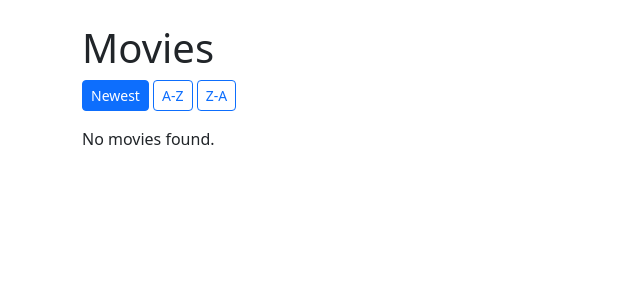
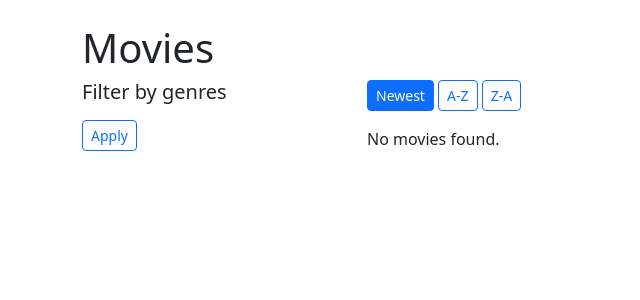
Before and after one commit to Dan1scum/HOME-VIDEO4.2, a Django app: page / in a window 1280 px wide. Shown: the part 56-356 px from the top of the page, without its empty margins (0-640 px from the left). Run offline with Django 5.2, Linux system fonts and the light colour scheme; data that the repository does not hold is empty.

Commit message:
Update: 2

```diff
--- a/movies/urls.py
+++ b/movies/urls.py
@@ -8,6 +8,7 @@ urlpatterns = [
     path('', views.movie_list, name='list'),
     path('movie/<int:pk>/', views.movie_detail, name='detail'),
     path('create/', views.movie_create, name='create'),
+    path('ajax/filter/', views.ajax_filter, name='ajax_filter'),
     path('register/', views.register_view, name='register'),
     path('login/', auth_views.LoginView.as_view(template_name='movies/login.html'), name='login'),
     path('logout/', auth_views.LogoutView.as_view(next_page='movies:list'), name='logout'),
--- a/movies/views.py
+++ b/movies/views.py
@@ -1,66 +1,109 @@
 from django.shortcuts import render, get_object_or_404, redirect
-from .models import Movie, Category
+from .models import Movie, Category, Genre
 from .forms import MovieForm, RegisterForm
 from django.contrib.auth.decorators import login_required
 from django.contrib import messages
 from django.core.paginator import Paginator
+from django.db.models.functions import Lower
 
 
 def movie_list(request):
-	qs = Movie.objects.all().order_by('-created_at')
-	q = request.GET.get('q')
-	cat = request.GET.get('category')
-	sort_by = request.GET.get('sort', '-created_at')
+    qs = Movie.objects.all().order_by('-created_at')
+    q = request.GET.get('q')
+    cat = request.GET.get('category')
+    genres_selected = request.GET.getlist('genre')
+    sort_by = request.GET.get('sort', '-created_at')
 
-	if q:
-		qs = qs.filter(title__icontains=q)
-	if cat:
-		qs = qs.filter(category__id=cat)
+    if q:
+        q_clean = q.strip()
+        # split query into tokens and filter by each token (case-insensitive)
+        tokens = [t for t in q_clean.split() if t]
+        if tokens:
+            qs = qs.annotate(title_lower=Lower('title'))
+            for t in tokens:
+                qs = qs.filter(title_lower__contains=t.lower())
+    if cat:
+        qs = qs.filter(category__id=cat)
+    if genres_selected:
+        # filter by any of the selected genres (many-to-many)
+        qs = qs.filter(genres__id__in=genres_selected).distinct()
 
-	# Валидная сортировка
-	valid_sorts = ['-created_at', 'created_at', 'title', '-title']
-	if sort_by in valid_sorts:
-		qs = qs.order_by(sort_by)
+    # Валидная сортировка
+    valid_sorts = ['-created_at', 'created_at', 'title', '-title']
+    if sort_by in valid_sorts:
+        qs = qs.order_by(sort_by)
 
-	# Пагинация (10 фильмов на странице)
-	paginator = Paginator(qs, 10)
-	page_number = request.GET.get('page')
-	movies = paginator.get_page(page_number)
+    # Пагинация (10 фильмов на странице)
+    paginator = Paginator(qs, 10)
+    page_number = request.GET.get('page')
+    movies = paginator.get_page(page_number)
 
-	context = {
-		'movies': movies,
-		'q': q,
-		'cat': cat,
-		'sort_by': sort_by,
-	}
-	return render(request, 'movies/movie_list.html', context)
+    # Все жанры для фильтрации
+    all_genres = Genre.objects.all()
+    # нормализуем выбранные жанры в список int для шаблона
+    try:
+        selected_genres = [int(x) for x in genres_selected]
+    except Exception:
+        selected_genres = []
+
+    context = {
+        'movies': movies,
+        'q': q,
+        'cat': cat,
+        'sort_by': sort_by,
+        'genres': all_genres,
+        'selected_genres': selected_genres,
+    }
+    return render(request, 'movies/movie_list.html', context)
+
+
+def ajax_filter(request):
+    """Возвращает HTML-фрагмент с карточками фильтрованных фильмов (для AJAX)."""
+    qs = Movie.objects.all().order_by('-created_at')
+    q = request.GET.get('q')
+    cat = request.GET.get('category')
+    genres_selected = request.GET.getlist('genre')
+
+    if q:
+        q_clean = q.strip()
+        tokens = [t for t in q_clean.split() if t]
+        if tokens:
+            qs = qs.annotate(title_lower=Lower('title'))
+            for t in tokens:
+                qs = qs.filter(title_lower__contains=t.lower())
+    if cat:
+        qs = qs.filter(category__id=cat)
+    if genres_selected:
+        qs = qs.filter(genres__id__in=genres_selected).distinct()
+
+    return render(request, 'movies/_movie_cards.html', {'movies': qs})
 
 
 def movie_detail(request, pk):
-	movie = get_object_or_404(Movie, pk=pk)
-	return render(request, 'movies/movie_detail.html', {'movie': movie})
+    movie = get_object_or_404(Movie, pk=pk)
+    return render(request, 'movies/movie_detail.html', {'movie': movie})
 
 
 @login_required
 def movie_create(request):
-	if request.method == 'POST':
-		form = MovieForm(request.POST, request.FILES)
-		if form.is_valid():
-			movie = form.save()
-			messages.success(request, 'Movie created successfully')
-			return redirect('movies:detail', pk=movie.pk)
-	else:
-		form = MovieForm()
-	return render(request, 'movies/movie_create.html', {'form': form})
+    if request.method == 'POST':
+        form = MovieForm(request.POST, request.FILES)
+        if form.is_valid():
+            movie = form.save()
+            messages.success(request, 'Movie created successfully')
+            return redirect('movies:detail', pk=movie.pk)
+    else:
+        form = MovieForm()
+    return render(request, 'movies/movie_create.html', {'form': form})
 
 
 def register_view(request):
-	if request.method == 'POST':
-		form = RegisterForm(request.POST)
-		if form.is_valid():
-			form.save()
-			messages.success(request, 'Registration successful. You can now log in.')
-			return redirect('movies:login')
-	else:
-		form = RegisterForm()
-	return render(request, 'movies/register.html', {'form': form})
+    if request.method == 'POST':
+        form = RegisterForm(request.POST)
+        if form.is_valid():
+            form.save()
+            messages.success(request, 'Registration successful. You can now log in.')
+            return redirect('movies:login')
+    else:
+        form = RegisterForm()
+    return render(request, 'movies/register.html', {'form': form})
--- /dev/null
+++ b/templates/movies/_movie_cards.html
@@ -0,0 +1,20 @@
+{% comment %}Фрагмент: карточки фильмов (используется для AJAX и основного рендера){% endcomment %}
+<div class="row" id="cards-list">
+    {% for movie in movies %}
+        <div class="col-md-4 mb-3">
+            <div class="card">
+                {% if movie.poster %}
+                    <img src="{{ movie.poster.url }}" class="card-img-top" alt="{{ movie.title }}">
+                {% endif %}
+                <div class="card-body">
+                    <h5 class="card-title">{{ movie.title }}</h5>
+                    <p class="card-text">{{ movie.description|truncatechars:120 }}</p>
+                    <p class="card-text"><small class="text-muted">Category: {{ movie.category }}</small></p>
+                    <a href="{% url 'movies:detail' movie.pk %}" class="btn btn-primary">Details</a>
+                </div>
+            </div>
+        </div>
+    {% empty %}
+        <p>No movies found.</p>
+    {% endfor %}
+</div>
--- a/templates/movies/movie_list.html
+++ b/templates/movies/movie_list.html
@@ -3,74 +3,88 @@
 {% block content %}
 	<h1>Movies</h1>
 
-	<!-- Sorting buttons -->
-	<div class="mb-3">
-		<a href="?sort=-created_at{% if q %}&q={{ q }}{% endif %}{% if cat %}&category={{ cat }}{% endif %}"
-		   class="btn btn-sm {% if sort_by == '-created_at' %}btn-primary{% else %}btn-outline-primary{% endif %}">
-			Newest
-		</a>
-		<a href="?sort=title{% if q %}&q={{ q }}{% endif %}{% if cat %}&category={{ cat }}{% endif %}"
-		   class="btn btn-sm {% if sort_by == 'title' %}btn-primary{% else %}btn-outline-primary{% endif %}">
-			A-Z
-		</a>
-		<a href="?sort=-title{% if q %}&q={{ q }}{% endif %}{% if cat %}&category={{ cat }}{% endif %}"
-		   class="btn btn-sm {% if sort_by == '-title' %}btn-primary{% else %}btn-outline-primary{% endif %}">
-			Z-A
-		</a>
+	<div class="row mb-3">
+		<div class="col-md-3">
+			<h5>Filter by genres</h5>
+			<form id="filter-form" method="get">
+				{% for g in genres %}
+				<div class="form-check">
+					<input class="form-check-input" type="checkbox" name="genre" value="{{ g.id }}" id="genre-{{ g.id }}" {% if g.id in selected_genres %}checked{% endif %}>
+					<label class="form-check-label" for="genre-{{ g.id }}">{{ g.name }}</label>
+				</div>
+				{% endfor %}
+				<button class="btn btn-sm btn-outline-primary mt-2" type="submit">Apply</button>
+			</form>
+		</div>
+
+		<div class="col-md-9">
+			<div class="mb-3">
+				<a href="?sort=-created_at{% if q %}&q={{ q }}{% endif %}{% if cat %}&category={{ cat }}{% endif %}" class="btn btn-sm {% if sort_by == '-created_at' %}btn-primary{% else %}btn-outline-primary{% endif %}">Newest</a>
+				<a href="?sort=title{% if q %}&q={{ q }}{% endif %}{% if cat %}&category={{ cat }}{% endif %}" class="btn btn-sm {% if sort_by == 'title' %}btn-primary{% else %}btn-outline-primary{% endif %}">A-Z</a>
+				<a href="?sort=-title{% if q %}&q={{ q }}{% endif %}{% if cat %}&category={{ cat }}{% endif %}" class="btn btn-sm {% if sort_by == '-title' %}btn-primary{% else %}btn-outline-primary{% endif %}">Z-A</a>
+			</div>
+
+			<div id="cards-container">
+				{% include 'movies/_movie_cards.html' %}
+			</div>
+		</div>
 	</div>
 
-	<div class="row">
-		{% for movie in movies %}
-			<div class="col-md-4 mb-3">
-				<div class="card">
-					{% if movie.poster %}
-						<img src="{{ movie.poster.url }}" class="card-img-top" alt="{{ movie.title }}">
-					{% endif %}
-					<div class="card-body">
-						<h5 class="card-title">{{ movie.title }}</h5>
-						<p class="card-text">{{ movie.description|truncatechars:120 }}</p>
-						<p class="card-text"><small class="text-muted">Category: {{ movie.category }}</small></p>
-						<a href="{% url 'movies:detail' movie.pk %}" class="btn btn-primary">Details</a>
-					</div>
-				</div>
-			</div>
-		{% empty %}
-			<p>No movies found.</p>
-		{% endfor %}
-	</div>
-
-	<!-- Pagination -->
 	{% if movies.has_other_pages %}
 	<nav aria-label="Page navigation" class="mt-4">
 		<ul class="pagination">
 			{% if movies.has_previous %}
-				<li class="page-item">
-					<a class="page-link" href="?page=1{% if q %}&q={{ q }}{% endif %}{% if cat %}&category={{ cat }}{% endif %}{% if sort_by != '-created_at' %}&sort={{ sort_by }}{% endif %}">First</a>
-				</li>
-				<li class="page-item">
-					<a class="page-link" href="?page={{ movies.previous_page_number }}{% if q %}&q={{ q }}{% endif %}{% if cat %}&category={{ cat }}{% endif %}{% if sort_by != '-created_at' %}&sort={{ sort_by }}{% endif %}">Previous</a>
-				</li>
+			<li class="page-item"><a class="page-link" href="?page=1{% if q %}&q={{ q }}{% endif %}{% if cat %}&category={{ cat }}{% endif %}{% if sort_by != '-created_at' %}&sort={{ sort_by }}{% endif %}">First</a></li>
+			<li class="page-item"><a class="page-link" href="?page={{ movies.previous_page_number }}{% if q %}&q={{ q }}{% endif %}{% if cat %}&category={{ cat }}{% endif %}{% if sort_by != '-created_at' %}&sort={{ sort_by }}{% endif %}">Previous</a></li>
 			{% endif %}
 
 			{% for num in movies.paginator.page_range %}
 				{% if movies.number == num %}
 					<li class="page-item active"><span class="page-link">{{ num }}</span></li>
 				{% elif num > movies.number|add:'-3' and num < movies.number|add:'3' %}
-					<li class="page-item">
-						<a class="page-link" href="?page={{ num }}{% if q %}&q={{ q }}{% endif %}{% if cat %}&category={{ cat }}{% endif %}{% if sort_by != '-created_at' %}&sort={{ sort_by }}{% endif %}">{{ num }}</a>
-					</li>
+					<li class="page-item"><a class="page-link" href="?page={{ num }}{% if q %}&q={{ q }}{% endif %}{% if cat %}&category={{ cat }}{% endif %}{% if sort_by != '-created_at' %}&sort={{ sort_by }}{% endif %}">{{ num }}</a></li>
 				{% endif %}
 			{% endfor %}
 
 			{% if movies.has_next %}
-				<li class="page-item">
-					<a class="page-link" href="?page={{ movies.next_page_number }}{% if q %}&q={{ q }}{% endif %}{% if cat %}&category={{ cat }}{% endif %}{% if sort_by != '-created_at' %}&sort={{ sort_by }}{% endif %}">Next</a>
-				</li>
-				<li class="page-item">
-					<a class="page-link" href="?page={{ movies.paginator.num_pages }}{% if q %}&q={{ q }}{% endif %}{% if cat %}&category={{ cat }}{% endif %}{% if sort_by != '-created_at' %}&sort={{ sort_by }}{% endif %}">Last</a>
-				</li>
+			<li class="page-item"><a class="page-link" href="?page={{ movies.next_page_number }}{% if q %}&q={{ q }}{% endif %}{% if cat %}&category={{ cat }}{% endif %}{% if sort_by != '-created_at' %}&sort={{ sort_by }}{% endif %}">Next</a></li>
+			<li class="page-item"><a class="page-link" href="?page={{ movies.paginator.num_pages }}{% if q %}&q={{ q }}{% endif %}{% if cat %}&category={{ cat }}{% endif %}{% if sort_by != '-created_at' %}&sort={{ sort_by }}{% endif %}">Last</a></li>
 			{% endif %}
 		</ul>
 	</nav>
 	{% endif %}
+
+	<script>
+	document.addEventListener('DOMContentLoaded', function(){
+		const form = document.getElementById('filter-form');
+		const ajaxUrl = "{% url 'movies:ajax_filter' %}";
+
+		function buildParams(){
+			const params = new URLSearchParams();
+			const qInput = document.querySelector('input[name="q"]');
+			if(qInput && qInput.value) params.set('q', qInput.value);
+			const urlParams = new URLSearchParams(window.location.search);
+			const cat = urlParams.get('category');
+			if(cat) params.set('category', cat);
+			const sort = urlParams.get('sort');
+			if(sort) params.set('sort', sort);
+			form.querySelectorAll('input[name="genre"]:checked').forEach(cb=> params.append('genre', cb.value));
+			return params.toString();
+		}
+
+		form.addEventListener('change', async function(){
+			const params = buildParams();
+			try{
+				const resp = await fetch(ajaxUrl + '?' + params);
+				if(resp.ok){
+					const html = await resp.text();
+					document.getElementById('cards-container').innerHTML = html;
+				}
+			}catch(e){
+				console.error('AJAX filter failed', e);
+			}
+		});
+	});
+	</script>
+
 {% endblock %}
```
